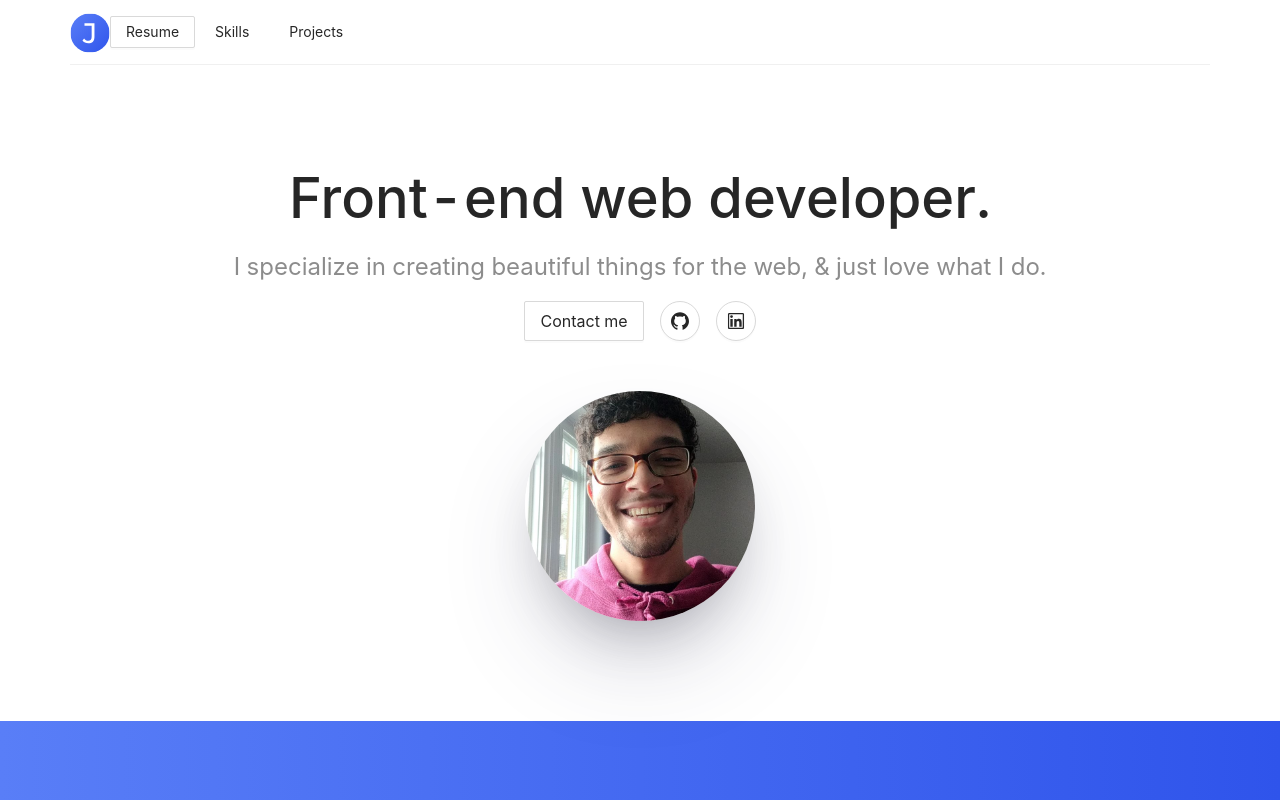
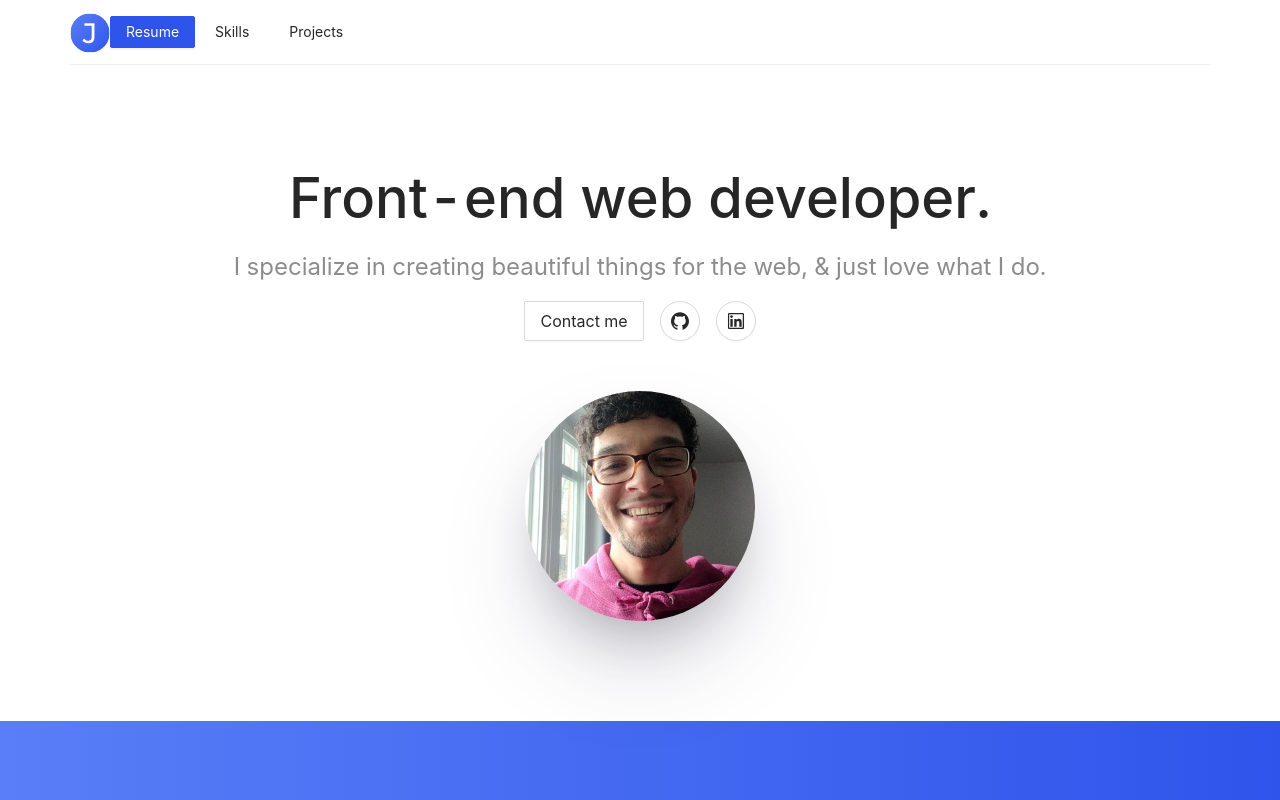
Before and after one commit to jonahlouis4/Portfolio-v3, a React (Create React App) app: page / in a window 1280 px wide. Shown: the top 800 px of the page. Built offline with nearby package versions, Linux system fonts and the light colour scheme.

Commit message:
Changed btn type

```diff
--- a/src/App.less
+++ b/src/App.less
@@ -47,8 +47,8 @@ Note: All widths are with correspondance with AntDesign
         padding: 0;
     }
     .menu-icon {
-        font-size: 25px;
-        margin-top: 20px;
+        font-size: 20px;
+        margin-top: 25px;
     }
 
 /*
--- a/src/components/MyHeader.js
+++ b/src/components/MyHeader.js
@@ -54,7 +54,7 @@ const MyHeader = ({isOpen, sideNavControl, sectionName, sectionLink}) => {
                 <MenuOutlined style={{float:'right'}} className="section-menu menu-icon" onClick={navControl}/>
                 {/* Resume btn */}
                 <motion.a style={{float:'right'}} className="section-link" variants={sectionVariant} href={Resume} target="_blank" rel='noopener noreferrer'>
-                    <Button>{ sectionName.section3 }</Button>
+                    <Button type="primary">{ sectionName.section3 }</Button>
                 </motion.a>
                 {/* Section 2 */}
                 <Menu.Item key="2" style={{float:'right'}} className="section-link">
```
Also changed, not shown: 1 other file (tests, documents, lock files or other folders).
